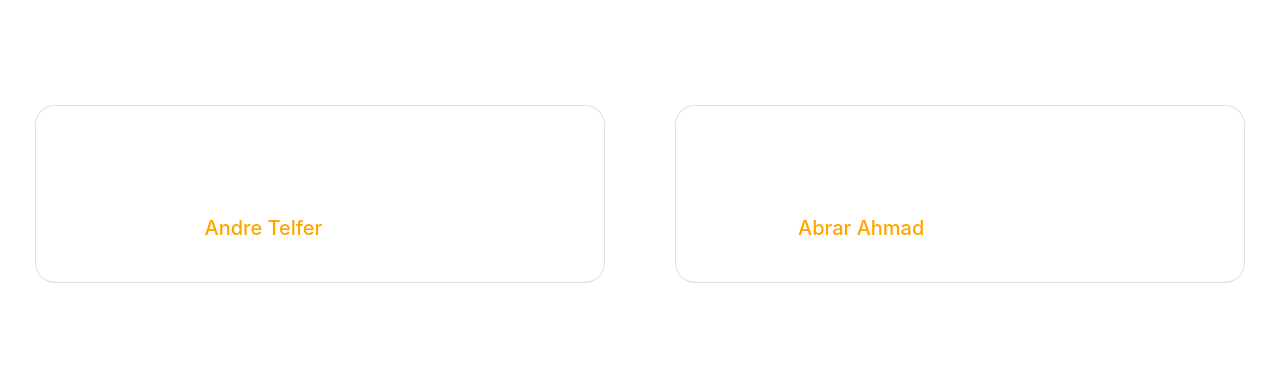
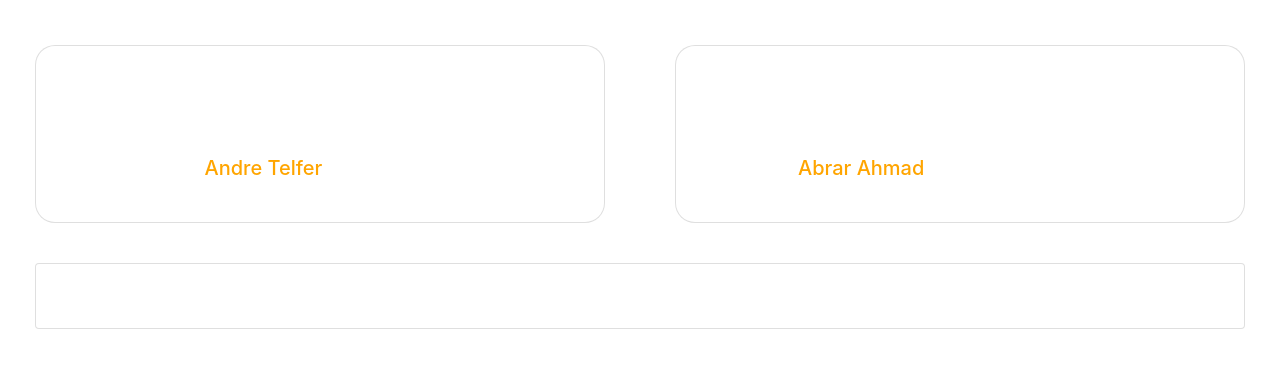
Before and after one commit to altear/MeanFishTime, a website: page demo/public/index.html in a window 1280 px wide. Shown: the part 1854-2222 px from the top of the page. Drawn offline with nearby package versions, Linux system fonts and the light colour scheme; no server answers.

Commit message:
added uOttawa thanks

```diff
--- a/demo/public/index.css
+++ b/demo/public/index.css
@@ -120,7 +120,7 @@ body {
     font-weight: 100;
 }
 
-.row {
+.row, .row-fluid {
     color: white;
 }
 
@@ -128,8 +128,12 @@ body {
     min-width: 200px !important;
     margin: 20px;
     background-color: rgba(255,255,255,0.1) !important;
+
+}
+
+.card.primary-author {
+    padding: 10px !important;
     border-radius: 20px !important;
-    padding: 10px !important;
 }
 
 @media (max-width: 1000px){
--- a/demo/public/index.html
+++ b/demo/public/index.html
@@ -57,10 +57,10 @@
         </div>
         <div class="page">
             <div class="container-fluid">
-                <div class="row" style="margin:20px"><h1>Creators</h1></div>
+                <div class="row" style="margin:20px"><h3>Creators</h3></div>
                 <div class="row">
                     <div class="col justify-content-center">
-                        <div class="card text-center">
+                        <div class="card primary-author  text-center">
                             <i class="fas fa-robot fa-5x card-img-top"></i>
                             <div class="card-body">
                                 <h5 class="card-title"><span style="color:orange">Andre Telfer</span>  is evolving.</h5>
@@ -68,11 +68,18 @@
                         </div>
                     </div>
                     <div class="col justify-content-center">
-                        <div class="card text-center">
+                        <div class="card primary-author text-center">
                                 <i class="fas fa-satellite fa-5x card-img-top"></i>
                             <div class="card-body">
                                 <h5 class="card-title"><span style="color:orange">Abrar Ahmad</span> is blasting off again.</h5>
                             </div>
+                        </div>
+                    </div>
+                </div>
+                <div class="row-fluid">
+                    <div class="card text-center">
+                        <div class="card-body">
+                            <p class="card-text">Special thanks to John Lewis and Aaron Shifman @uOttawa.</p>
                         </div>
                     </div>
                 </div>
```
